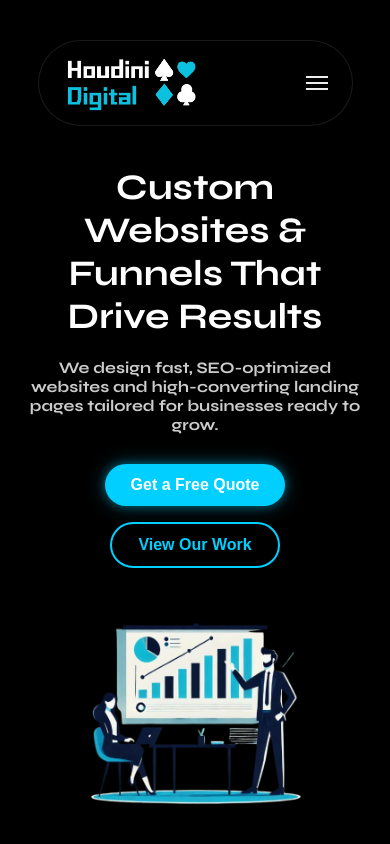
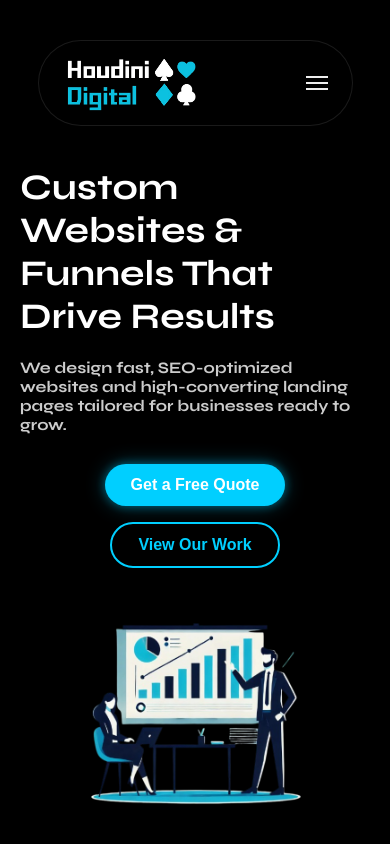
Before and after one commit to KamalLalloo/houdini-digital-website, a Next.js app: page / in a window 390 px wide. Shown: the top 844 px of the page. Built offline with nearby package versions, Linux system fonts and the light colour scheme.

Commit message:
mobile stuff

```diff
--- a/src/app/Hero.module.css
+++ b/src/app/Hero.module.css
@@ -50,7 +50,9 @@
   border-radius: 999px;
   cursor: pointer;
   font-size: 1rem;
-  box-shadow: 0 0 10px rgba(0, 207, 255, 0.4), 0 0 20px rgba(0, 207, 255, 0.3);
+  box-shadow:
+    0 0 10px rgba(0, 207, 255, 0.4),
+    0 0 20px rgba(0, 207, 255, 0.3);
   transition: background 0.3s ease;
 }
 
@@ -80,7 +82,6 @@
   .hero {
     flex-direction: column;
     padding: 40px 20px;
-    text-align: center;
     gap: 30px;
   }
 
--- a/src/app/Hero.tsx
+++ b/src/app/Hero.tsx
@@ -13,8 +13,13 @@ export default function Hero() {
           pages tailored for businesses ready to grow.
         </p>
         <div className={styles.buttons}>
-          <button className={styles.primary}>Get a Free Quote</button>
-          <button className={styles.secondary}>View Our Work</button>
+          <a href="#contact">
+            <button className={styles.primary}>Get a Free Quote</button>
+          </a>
+
+          <a href="#work">
+            <button className={styles.secondary}>View Our Work</button>
+          </a>
         </div>
       </div>
 
```
